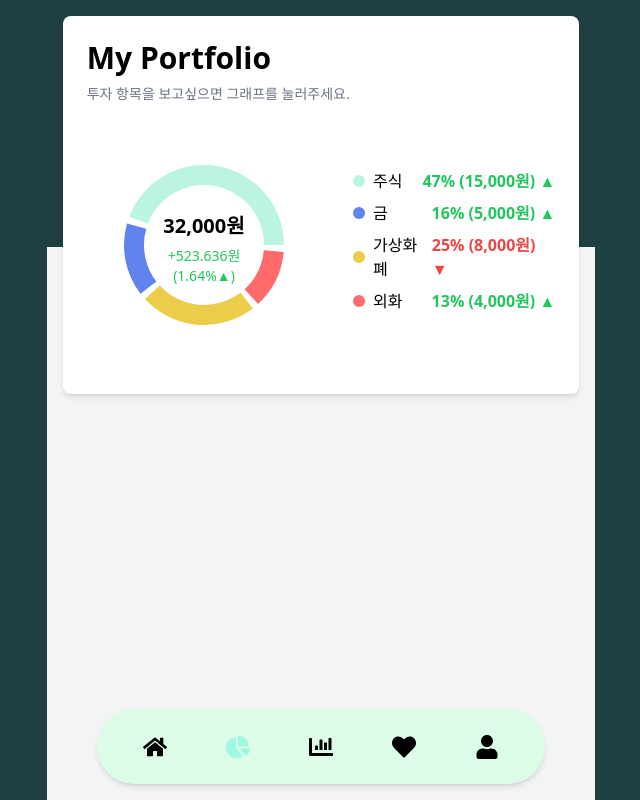
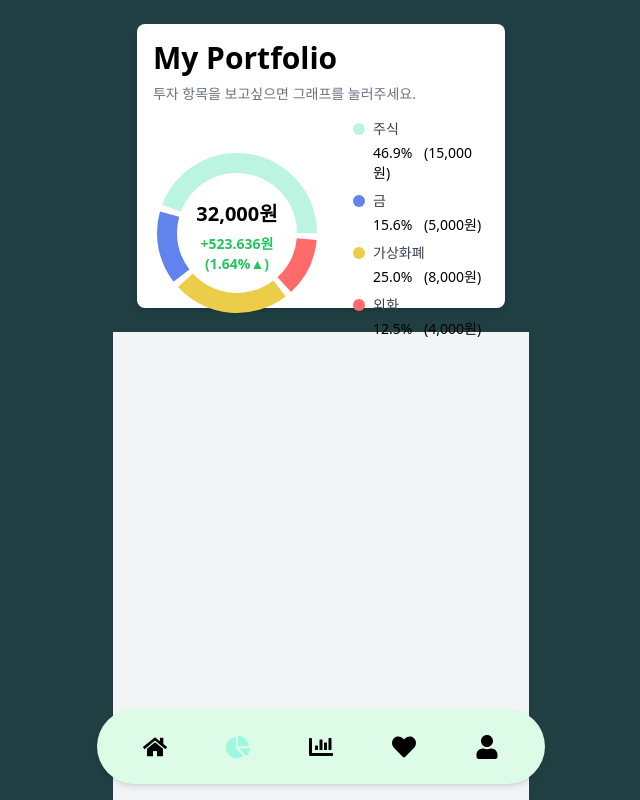
Before and after one commit to zzun73/PigIn, a React (Vite) app in the folder front/: page /myportfolio in a window 1280 px wide. Shown: the whole page, without its empty margins (319-959 px from the left). Built offline with nearby package versions, Linux system fonts and the light colour scheme.

Commit message:
Fix : My Portfolio

```diff
--- a/front/src/portfolio/MyPortfolio.tsx
+++ b/front/src/portfolio/MyPortfolio.tsx
@@ -25,8 +25,11 @@ const MyPortfolio: React.FC = () => {
 
   return (
     <div className="bg-gray-100 h-screen flex flex-col">
-      <div className="bg-customDarkGreen flex-none" style={{ height: 'calc(33.33vh - 20px)' }}>
-        <div className="max-w-3xl mx-auto h-full py-4 px-4">
+      <div
+        className="bg-customDarkGreen flex-none"
+        style={{ height: "calc(44vh - 20px)" }}
+      >
+        <div className="max-w-5xl mx-auto h-full py-6 px-6">
           <Dashboard />
         </div>
       </div>
--- a/front/src/portfolio/components/Dashboard.tsx
+++ b/front/src/portfolio/components/Dashboard.tsx
@@ -5,6 +5,11 @@ const COLORS = ["#BBF5E2", "#6183EE", "#ECCD4A", "#FF6B6B"];
 
 const CustomLabel = ({ viewBox, totalValue, totalProfit, totalProfitRate }) => {
   const { cx, cy } = viewBox;
+
+  console.log(totalProfit);
+  console.log(Math.abs(totalProfit));
+  console.log(Math.abs(totalProfit).toLocaleString());
+
   return (
     <g>
       <text
@@ -21,7 +26,7 @@ const CustomLabel = ({ viewBox, totalValue, totalProfit, totalProfitRate }) => {
         y={cy + 10}
         textAnchor="middle"
         dominantBaseline="central"
-        className={`text-sm ${totalProfit >= 0 ? "fill-green-500" : "fill-red-500"}`}
+        className={`text-sm font-semibold ${totalProfit >= 0 ? "fill-green-500" : "fill-red-500"}`}
       >
         {totalProfit >= 0 ? "+" : "-"}
         {Math.abs(totalProfit).toLocaleString()}원
@@ -31,7 +36,7 @@ const CustomLabel = ({ viewBox, totalValue, totalProfit, totalProfitRate }) => {
         y={cy + 30}
         textAnchor="middle"
         dominantBaseline="central"
-        className={`text-sm ${totalProfit >= 0 ? "fill-green-500" : "fill-red-500"}`}
+        className={`text-sm font-semibold ${totalProfit >= 0 ? "fill-green-500" : "fill-red-500"}`}
       >
         ({(totalProfitRate * 100).toFixed(2)}%{totalProfit >= 0 ? "▲" : "▼"})
       </text>
@@ -63,9 +68,9 @@ const Dashboard: React.FC = () => {
   const totalProfit = totalValue * totalProfitRate;
 
   return (
-    <div className="bg-white rounded-lg shadow-md p-6">
+    <div className="bg-white h-full rounded-lg shadow-md p-4">
       <h2 className="text-3xl font-bold mb-2">My Portfolio</h2>
-      <p className="text-sm text-gray-500 mb-4">
+      <p className="text-sm text-gray-500 mb-1">
         투자 항목을 보고싶으면 그래프를 눌러주세요.
       </p>
       <div className="flex justify-between items-center">
@@ -113,22 +118,26 @@ const Dashboard: React.FC = () => {
             return (
               <div
                 key={category.name}
-                className="flex items-center justify-between mb-2"
+                className="mb-2" // 각 카테고리 항목 사이의 간격
               >
-                <div className="flex items-center">
+                <div className="flex items-center mb-1">
+                  {/* 색상 원과 카테고리 이름을 포함하는 상단 줄 */}
                   <div
                     className="w-3 h-3 rounded-full mr-2"
                     style={{ backgroundColor: COLORS[index % COLORS.length] }}
                   ></div>
-                  <span>{category.name}</span>
+                  <span className="text-gray-700 text-sm font-medium">
+                    {category.name}
+                  </span>{" "}
                 </div>
-                <span
-                  className={`font-bold ${categoryProfitRate >= 0 ? "text-green-500" : "text-red-500"}`}
-                >
-                  {((category.totalValue / totalValue) * 100).toFixed(0)}% (
-                  {category.totalValue.toLocaleString()}원){" "}
-                  {categoryProfitRate >= 0 ? "▲" : "▼"}
-                </span>
+                <div className="pl-5 text-sm">
+                  <span className="">
+                    {((category.totalValue / totalValue) * 100).toFixed(1)}%{" "}
+                  </span>
+                  <span className="ml-2">
+                    ({category.totalValue.toLocaleString()}원)
+                  </span>
+                </div>
               </div>
             );
           })}
--- a/front/src/portfolio/components/PortfolioDetails.tsx
+++ b/front/src/portfolio/components/PortfolioDetails.tsx
@@ -15,12 +15,18 @@ const PortfolioDetails: React.FC = () => {
 
   useEffect(() => {
     if (containerRef.current) {
-      setListHeight(containerRef.current.clientHeight - 80); // 80px for padding and header
+      setListHeight(containerRef.current.clientHeight - 80);
     }
   }, []);
 
-  if (isLoading) return <div className="text-center py-4">Loading details...</div>;
-  if (error) return <div className="text-center py-4 text-red-500">Error loading details: {error}</div>;
+  if (isLoading)
+    return <div className="text-center py-4">Loading details...</div>;
+  if (error)
+    return (
+      <div className="text-center py-4 text-red-500">
+        Error loading details: {error}
+      </div>
+    );
   if (!category) return null;
 
   const itemCount = category.items.length;
@@ -29,30 +35,56 @@ const PortfolioDetails: React.FC = () => {
     return Promise.resolve();
   };
 
-  const Row = ({ index, style }: { index: number; style: React.CSSProperties }) => {
+  const Row = ({
+    index,
+    style,
+  }: {
+    index: number;
+    style: React.CSSProperties;
+  }) => {
+    const calculateTotalValue = (price: number, quantity: number) => {
+      return (Number(price) * Number(quantity)).toLocaleString();
+    };
+
     const item = category.items[index];
+    // 카테고리별 종목(item)
     return (
       <div style={style} className="flex items-center border-b px-4">
-        <div className="w-1/4 py-2 text-sm">{item.name}</div>
-        <div className="w-1/4 text-right py-2 text-sm">{item.quantity.toFixed(8)}</div>
-        <div className="w-1/4 text-right py-2 text-sm">{item.price.toLocaleString()}원</div>
-        <div className={`w-1/4 text-right py-2 text-sm ${item.profitRate >= 0 ? "text-green-500" : "text-red-500"}`}>
-          {(item.profitRate * 100).toFixed(2)}% {item.profitRate >= 0 ? "▲" : "▼"}
+        <div className="w-1/3 py-2 text-base font-semibold">{item.name}</div>
+        <div className="w-1/3 text-right py-2 font-medium text-base">
+          {Number.isInteger(item.quantity)
+            ? item.quantity.toString()
+            : item.quantity.toFixed(3)}
+        </div>
+        <div className="w-1/3 text-right py-2 text-sm">
+          <div>{calculateTotalValue(item.price, item.quantity)}원</div>
+          <div
+            className={`${item.profitRate >= 0 ? "text-green-500" : "text-red-500"}`}
+          >
+            {(item.profitRate * 100).toFixed(1)}%{" "}
+            {item.profitRate >= 0 ? "▲" : "▼"}
+          </div>
         </div>
       </div>
     );
   };
 
   return (
-    <div className="bg-gray-100 relative h-full pt-6">
+    <div className="bg-gray-100 relative h-full pt-6 pb-24">
       {/* 얇은 녹색 막대 */}
       <div className="w-11/12 mx-auto h-4 bg-customDarkGreen absolute top-2 left-0 right-0"></div>
 
+      {/* 흰색 박스와 회색 원들을 포함하는 컨테이너 */}
+      <div className="absolute top-4 left-0 right-0 bottom-24 mx-auto w-10/12">
         {/* 흰색 박스 */}
-      <div ref={containerRef} className="absolute top-4 left-0 right-0 bottom-16 mx-auto w-10/12 bg-white overflow-hidden">
+        <div
+          ref={containerRef}
+          className="bg-white overflow-hidden relative"
+          style={{ height: "calc(100% - 24px)" }}
+        >
+          <h2 className="text-xl font-bold pt-4 mb-4 px-4">{category.name}</h2>
           {/* 안쪽만 스크롤 */}
-        <div className="h-full pt-4 overflow-y-auto">
-          <h2 className="text-xl font-bold mb-4 px-4">{category.name} 상세 내역</h2>
+          <div className="h-full pt-4 pb-10 overflow-y-auto">
             <InfiniteLoader
               isItemLoaded={isItemLoaded}
               itemCount={itemCount}
@@ -72,13 +104,18 @@ const PortfolioDetails: React.FC = () => {
               )}
             </InfiniteLoader>
           </div>
+
+          {/* 회색 원 8개 */}
+          <div
+            className="absolute bottom-0 left-0 right-0 px-3"
+            style={{ transform: "translateY(50%)" }}
+          >
+            <div className="flex justify-between items-center h-10">
+              {[...Array(8)].map((_, i) => (
+                <div key={i} className="w-7 h-7 bg-gray-100 rounded-full"></div>
+              ))}
             </div>
-      {/* 회색 원 6개 */}
-      <div className="absolute bottom-0 left-0 right-0 px-16">
-        <div className="flex justify-between items-center h-10">
-          {[...Array(6)].map((_, i) => (
-            <div key={i} className="w-6 h-6 bg-gray-100 rounded-full"></div>
-          ))}
+          </div>
         </div>
       </div>
     </div>
--- a/front/src/store/portfolio.json
+++ b/front/src/store/portfolio.json
@@ -8,25 +8,25 @@
     {
       "name": "삼성전자",
       "quantity": 0.1,
-      "price": 5000000,
+      "price": 500000,
       "profitRate": 0.15
     },
     {
       "name": "SK하이닉스",
       "quantity": 0.2,
-      "price": 4000000,
+      "price": 400000,
       "profitRate": -0.05
     },
     {
       "name": "NAVER",
       "quantity": 0.05,
-      "price": 3000000,
+      "price": 300000,
       "profitRate": 0.1
     },
     {
       "name": "카카오",
       "quantity": 0.15,
-      "price": 3000000,
+      "price": 300000,
       "profitRate": -0.08
     }
   ],
@@ -62,19 +62,19 @@
     {
       "name": "미국 달러",
       "quantity": 20,
-      "price": 2200000,
+      "price": 1400,
       "profitRate": 0.02
     },
     {
       "name": "유로",
       "quantity": 10,
-      "price": 1300000,
+      "price": 1300,
       "profitRate": -0.01
     },
     {
       "name": "일본 엔",
       "quantity": 500,
-      "price": 500000,
+      "price": 90,
       "profitRate": 0.05
     }
   ]
```
Lines whose indentation alone changed are shown as unchanged.
